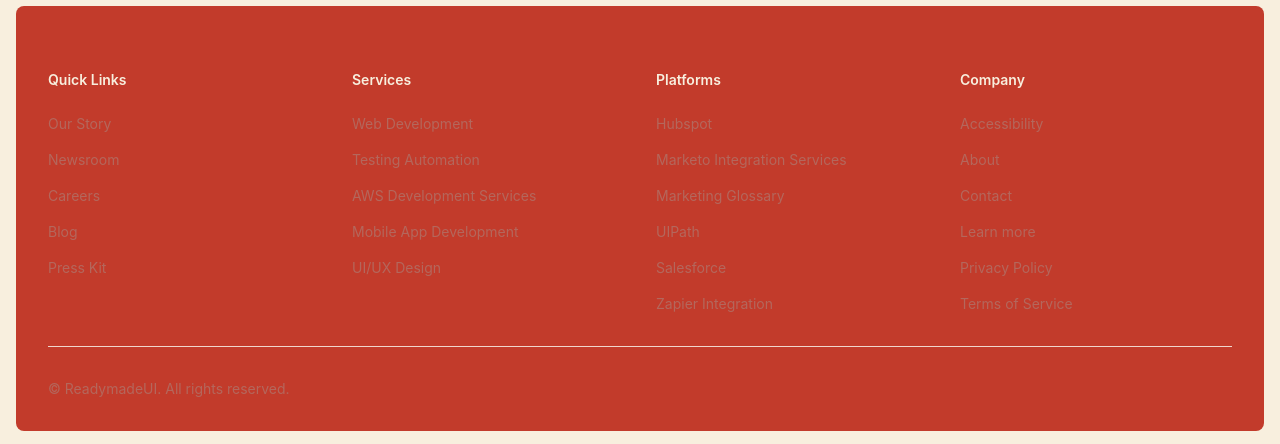
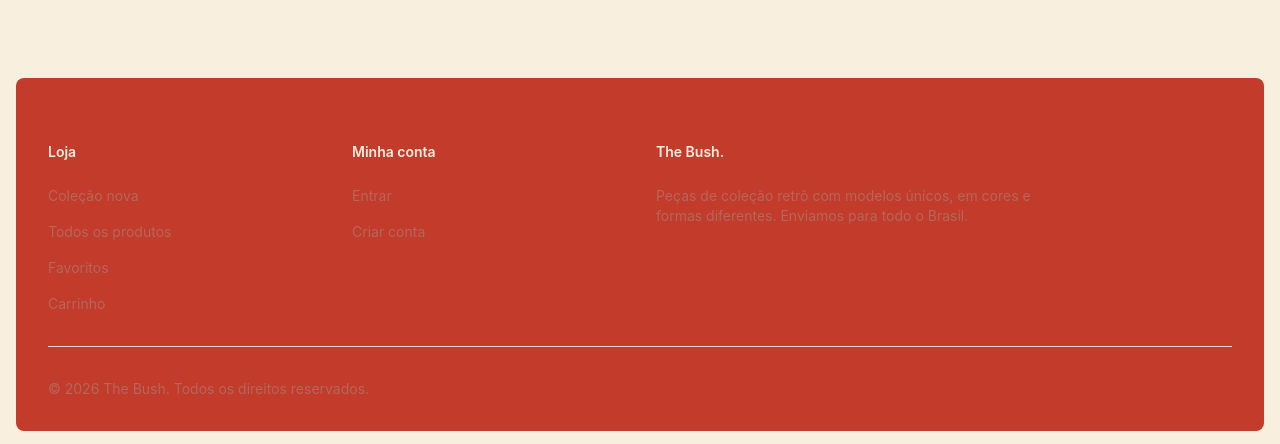
Before and after one commit to carolsoul/projeto-ecommerce, a React (Vite) app: page /produto/1 in a window 1280 px wide. Shown: the part 353-797 px from the top of the page. Built offline with nearby package versions, Linux system fonts and the light colour scheme; no server answers; the database is empty.

Commit message:
feat: update StarRating component to make reviewCount optional and improve FooterLayout with Link components for navigation

```diff
--- a/src/components/StarRating.tsx
+++ b/src/components/StarRating.tsx
@@ -4,7 +4,7 @@ const STAR_PATH =
 
 interface StarRatingProps {
   rating: number;
-  reviewCount: number;
+  reviewCount?: number;
 }
 
 export default function StarRating({ rating, reviewCount }: StarRatingProps) {
@@ -25,7 +25,9 @@ export default function StarRating({ rating, reviewCount }: StarRatingProps) {
           </svg>
         ))}
       </div>
-      <p className={`text-sm font-medium ${MUTED}`}>({reviewCount})</p>
+      {reviewCount !== undefined && (
+        <p className={`text-sm font-medium ${MUTED}`}>({reviewCount})</p>
+      )}
     </div>
   );
 }
--- a/src/layouts/FooterLayout.tsx
+++ b/src/layouts/FooterLayout.tsx
@@ -1,90 +1,91 @@
-import { Outlet } from 'react-router-dom'
+import { Link, Outlet } from 'react-router-dom';
+import { useAuth } from '../context/useAuth';
 import { BORDER, BRAND_BG, CREAM, FOCUS, HOVER_ON_BRAND, MUTED, ON_BRAND } from '../lib/theme';
 
-const footerData = [
-   {
-      title: "Quick Links",
-      links: [
-         { name: "Our Story", href: "#" },
-         { name: "Newsroom", href: "#" },
-         { name: "Careers", href: "#" },
-         { name: "Blog", href: "#" },
-         { name: "Press Kit", href: "#" },
-      ],
-   },
-   {
-      title: "Services",
-      links: [
-         { name: "Web Development", href: "#" },
-         { name: "Testing Automation", href: "#" },
-         { name: "AWS Development Services", href: "#" },
-         { name: "Mobile App Development", href: "#" },
-         { name: "UI/UX Design", href: "#" },
-      ],
-   },
-   {
-      title: "Platforms",
-      links: [
-         { name: "Hubspot", href: "#" },
-         { name: "Marketo Integration Services", href: "#" },
-         { name: "Marketing Glossary", href: "#" },
-         { name: "UIPath", href: "#" },
-         { name: "Salesforce", href: "#" },
-         { name: "Zapier Integration", href: "#" },
-      ],
-   },
-   {
-      title: "Company",
-      links: [
-         { name: "Accessibility", href: "#" },
-         { name: "About", href: "#" },
-         { name: "Contact", href: "#" },
-         { name: "Learn more", href: "#" },
-         { name: "Privacy Policy", href: "#" },
-         { name: "Terms of Service", href: "#" },
-      ],
-   },
+/**
+ * Rodapé da loja.
+ */
+
+interface FooterLink {
+  name: string;
+  to: string;
+}
+
+const STORE_LINKS: FooterLink[] = [
+  { name: 'Coleção nova', to: '/?colecao=novidades' },
+  { name: 'Todos os produtos', to: '/' },
+  { name: 'Favoritos', to: '/wishlist' },
+  { name: 'Carrinho', to: '/cart' },
+];
+
+/** O que faz sentido oferecer a quem já entrou. */
+const ACCOUNT_LINKS_SIGNED_IN: FooterLink[] = [
+  { name: 'Meus pedidos', to: '/orders' },
+  { name: 'Meus favoritos', to: '/wishlist' },
+];
+
+const ACCOUNT_LINKS_SIGNED_OUT: FooterLink[] = [
+  { name: 'Entrar', to: '/login' },
+  { name: 'Criar conta', to: '/signup' },
 ];
 
 export default function FooterLayout() {
+   const { user } = useAuth();
+
+   const accountLinks = user ? ACCOUNT_LINKS_SIGNED_IN : ACCOUNT_LINKS_SIGNED_OUT;
+
+   const sections = [
+      { title: 'Loja', links: STORE_LINKS },
+      { title: 'Minha conta', links: accountLinks },
+   ];
+
    return (
       <div className={`${CREAM} flex min-h-screen flex-col`}>
          <div className="flex-1">
             <Outlet />
          </div>
+
          <footer className={`${BRAND_BG} rounded-lg pt-16 pb-8 m-4 px-4 md:px-8`}>
             <div className="max-w-7xl mx-auto">
-                    <div className="grid grid-cols-2 lg:grid-cols-4 gap-y-12 gap-x-6 sm:gap-x-8">
-                        {footerData.map((section) => (
-                        <div key={section.title}>
+               <div className="grid grid-cols-2 gap-y-12 gap-x-6 sm:gap-x-8 lg:grid-cols-4">
+                  {sections.map((section) => (
+                     <nav key={section.title} aria-label={section.title}>
                         <h3 className={`${ON_BRAND} font-semibold text-sm mb-6`}>
                            {section.title}
                         </h3>
                         <ul className={`space-y-4 ${MUTED} text-sm font-normal`}>
                            {section.links.map((link) => (
                               <li key={link.name}>
-                                    <a
-                                    href={link.href}
+                                 <Link
+                                    to={link.to}
                                     className={`${HOVER_ON_BRAND} ${FOCUS} rounded transition-all`}
                                  >
                                     {link.name}
-                                </a>
+                                 </Link>
                               </li>
                            ))}
                         </ul>
+                     </nav>
+                  ))}
+
+                  <div className="col-span-2">
+                     <h3 className={`${ON_BRAND} font-semibold text-sm mb-6`}>The Bush.</h3>
+                     <p className={`${MUTED} text-sm max-w-sm`}>
+                        Peças de coleção retrô com modelos únicos, em cores e formas
+                        diferentes. Enviamos para todo o Brasil.
+                     </p>
                   </div>
-                    ))}
                </div>
 
                <hr className={`${BORDER} my-8`} />
 
                <div className="text-left">
                   <p className={`${MUTED} text-sm`}>
-                    © ReadymadeUI. All rights reserved.
+                     © {new Date().getFullYear()} The Bush. Todos os direitos reservados.
                   </p>
                </div>
             </div>
          </footer>
       </div>
-    )
+   );
 }
```
Lines whose indentation alone changed are shown as unchanged.
